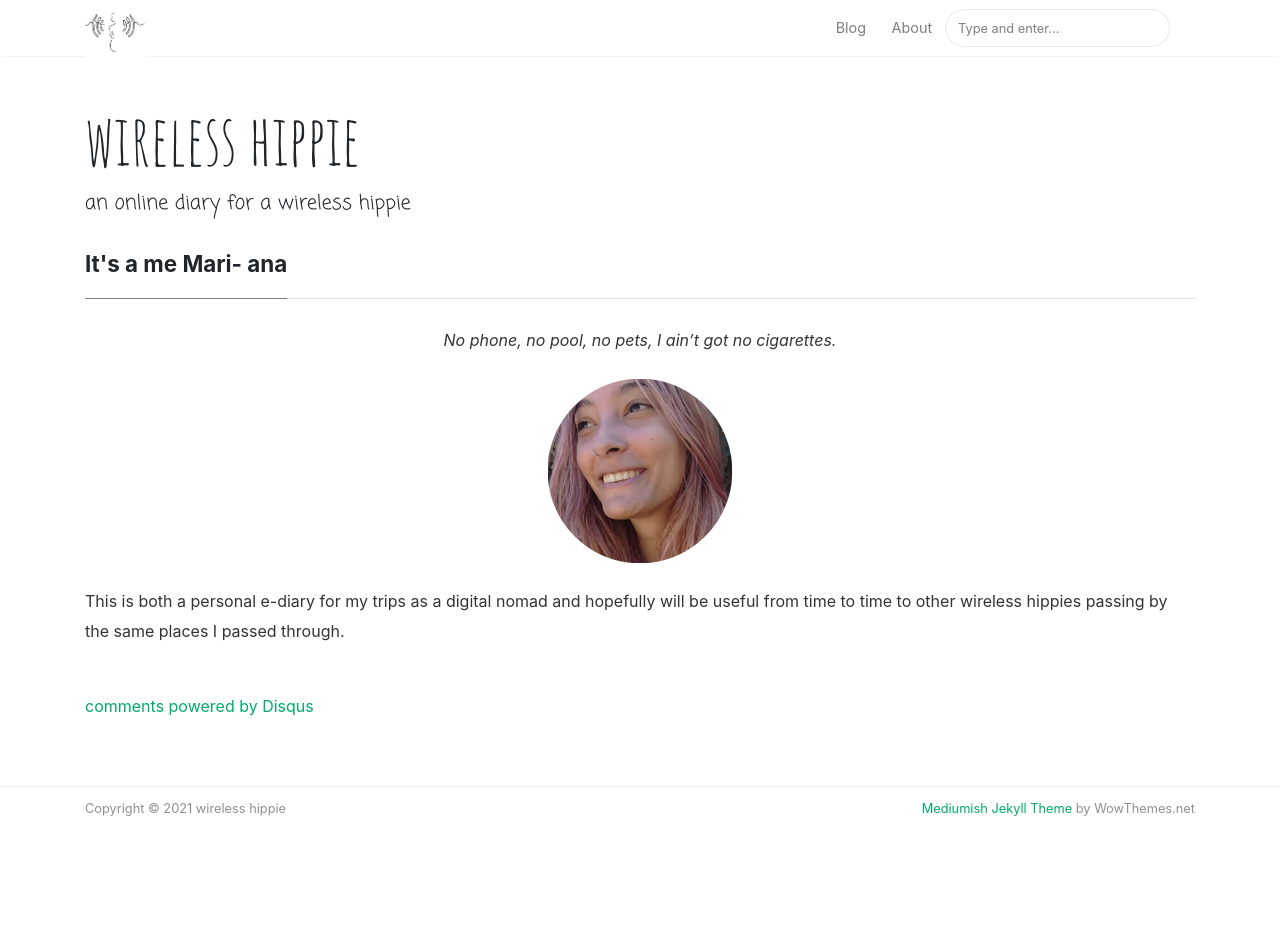
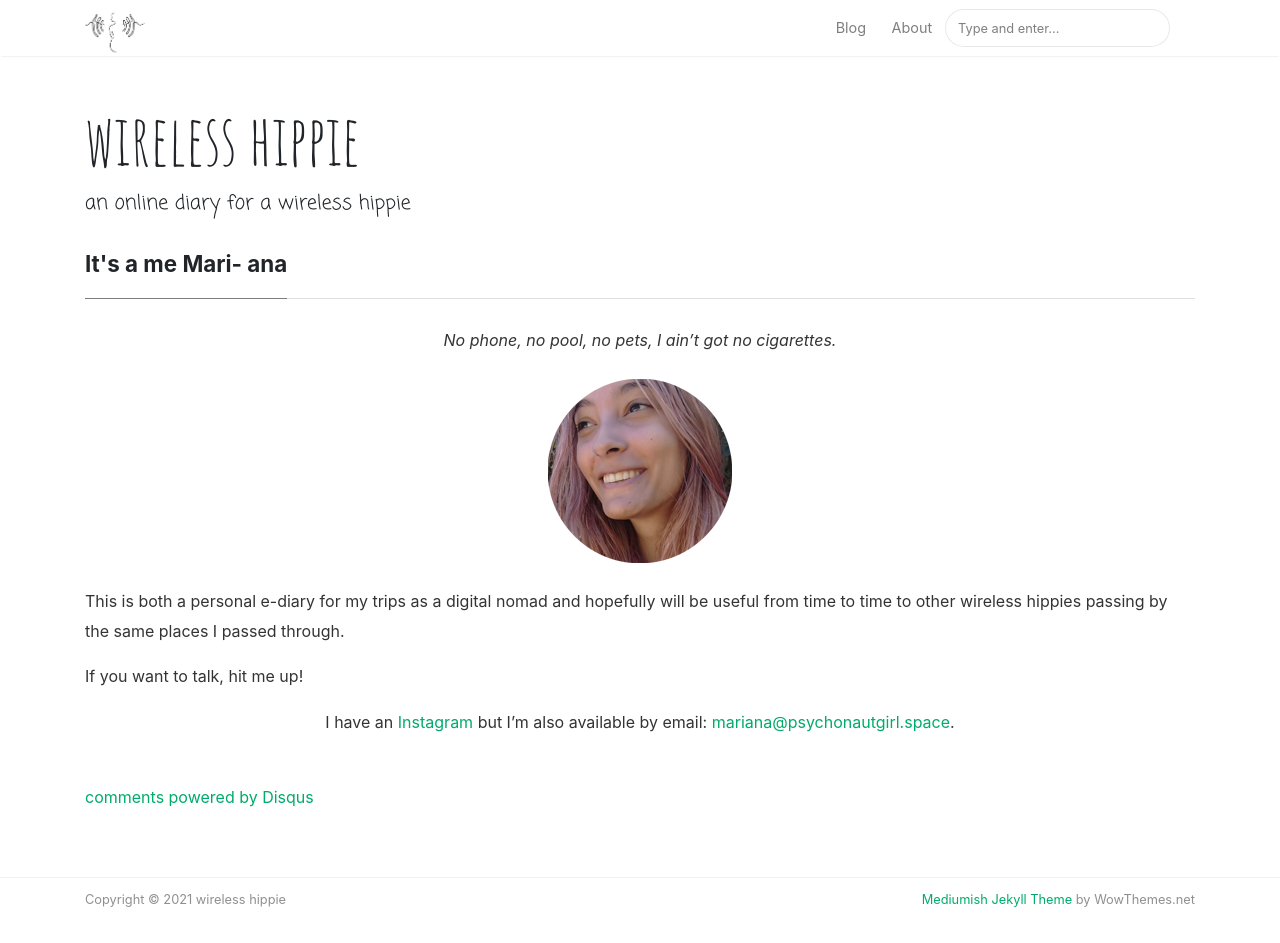
Before and after one commit to wireless-hippie/wireless-hippie.github.io, a Jekyll site: the page built from _pages/about.md, in a window 1280 px wide and 943 px high. Built offline with Jekyll 4.4.1, drawn with Linux system fonts in a browser that asks for light colours; nearby versions of some CDN libraries; comment, search, counter and statistics services are not loaded.

Commit message:
Add contact info + fix logo

```diff
--- a/_pages/about.md
+++ b/_pages/about.md
@@ -12,4 +12,11 @@ comments: true
 ![My Image](/assets/images/mariana.png)
 {: refdef}
 
+
+{:refdef: style="text-align: center;"}
 This is both a personal e-diary for my trips as a digital nomad and hopefully will be useful from time to time to other wireless hippies passing by the same places I passed through.
+
+If you want to talk, hit me up!
+
+I have an [Instagram](instagram.com/wirelesshippie/) but I'm also available by email: [mariana@psychonautgirl.space](mariana@psychonautgirl.space).
+{: refdef}
```
Also changed, not shown: assets/images/logo.png.
